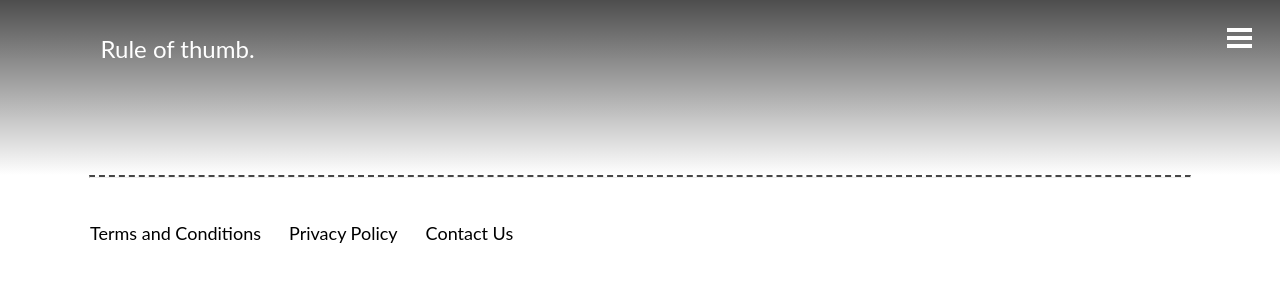
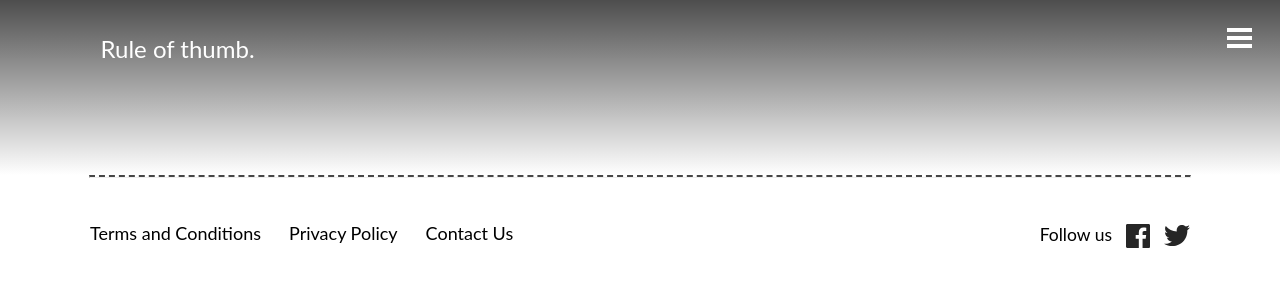
Before and after one commit to fxisco/zemoga-ui-test, a Vue app: page / in a window 1280 px wide. Shown: the top 300 px of the page. Built offline with nearby package versions, Linux system fonts and the light colour scheme.

Commit message:
feat(footer): add social

```diff
--- a/src/components/Footer.vue
+++ b/src/components/Footer.vue
@@ -11,16 +11,25 @@ export default {
       <li><a>Privacy Policy</a></li>
       <li><a>Contact Us</a></li>
     </ul>
+    <div class="footer__social">
+      <span class="footer__social-text">Follow us</span>
+      <div class="footer__social-logos">
+        <a><img src="../assets/facebook.svg" alt="Facebook logo" /></a>
+        <a><img src="../assets/twitter.svg" alt="Twitter logo" /></a>
+      </div>
+    </div>
   </footer>
 </template>
 
 <style lang="scss">
 .footer {
   &__container {
+    font-size: 0.938rem;
+    line-height: 1.125rem;
     height: 6.781rem;
-    max-width: 68.75rem;
     margin: 0 auto;
     margin-bottom: 2.156rem;
+    max-width: 68.75rem;
     position: relative;
   }
 
@@ -31,8 +40,27 @@ export default {
     padding-top: 1.094rem;
   }
 
-  &__list > li > a {
+  &__list>li,
+  &__social-logos>a {
     cursor: pointer;
+  }
+
+  &__social {
+    display: flex;
+    flex-direction: column;
+    width: fit-content;
+    position: absolute;
+    right: 0;
+    bottom: 0;
+  }
+
+  &__social-text {
+    margin-bottom: 0.375rem;
+  }
+
+  &__social-logos {
+    display: flex;
+    justify-content: space-between;
   }
 }
 
@@ -52,17 +80,42 @@ export default {
       padding: 0;
     }
 
-    &__list > li {
+    &__list>li {
       line-height: 2.25rem;
       font-size: 1.125rem;
     }
+
+    &__social,
+    &__social-logos {
+      gap: 0.875rem;
+    }
+
+    &__social-text {
+      font-size: 1.094rem;
+      line-height: 1.313rem;
+    }
+
+    &__social {
+      flex-direction: row;
+    }
   }
 }
+
 @media (min-width: 1440px) {
   .footer {
     &__list {
       gap: 2.25rem;
     }
+
+    &__social-text {
+      font-size: 0.938rem;
+      line-height: 1.125rem;
+    }
+
+    &__social,
+    &__social-logos {
+      gap: 1.125rem;
+    }
   }
 }
 </style>
```
